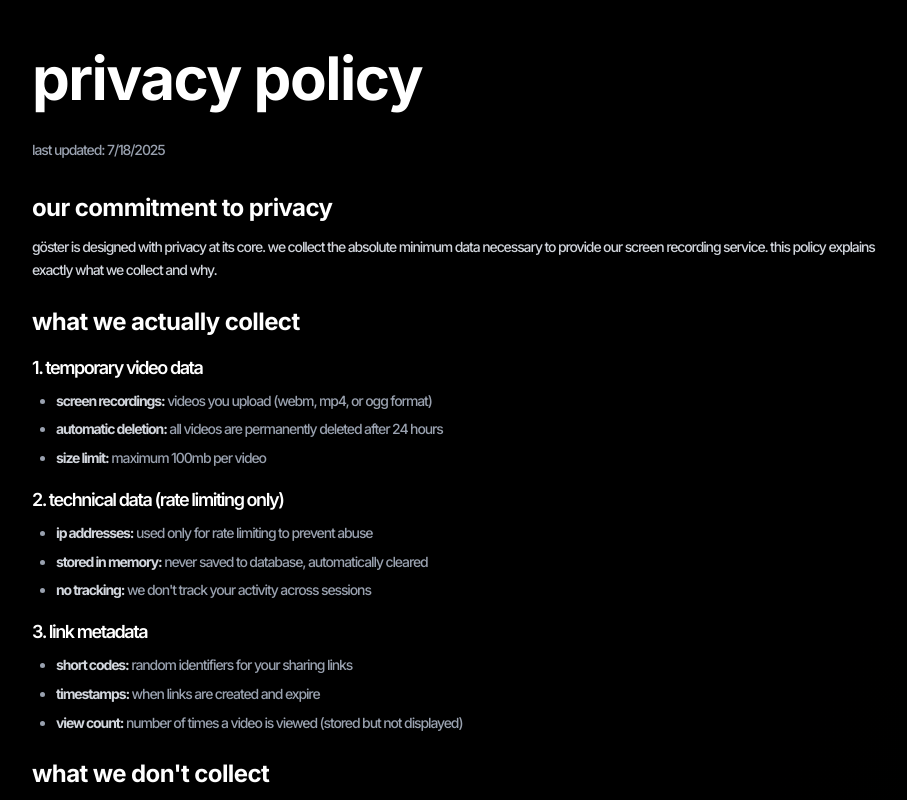
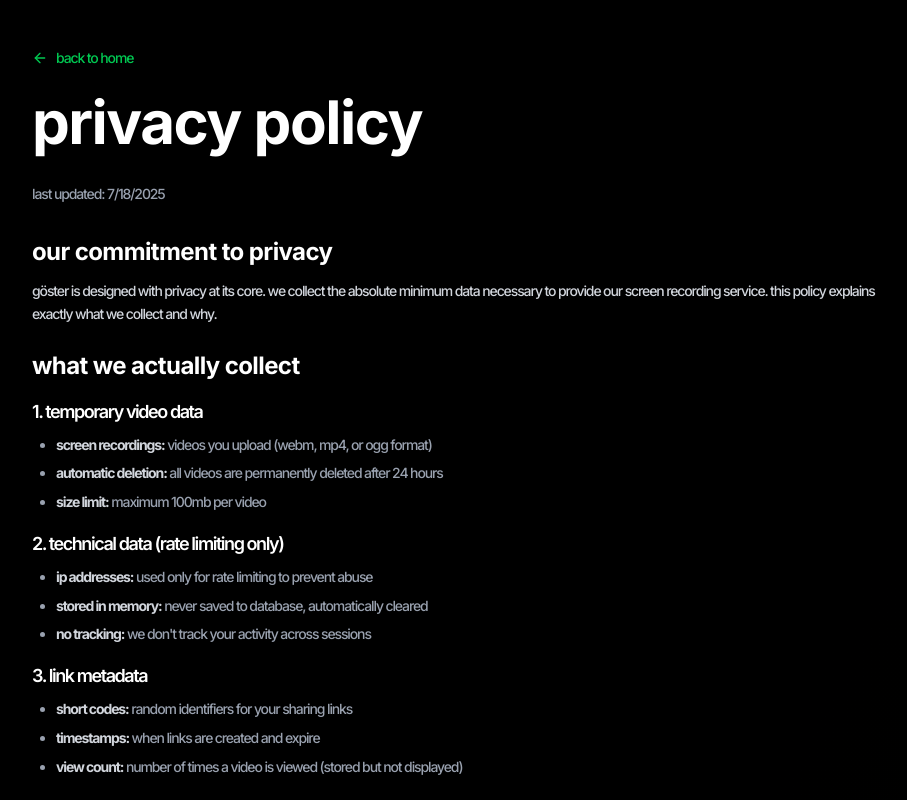
Before and after one commit to byigitt/goster, a Next.js app: page /privacy in a window 1280 px wide. Shown: the top 800 px of the page, without its empty margins (176-1083 px from the left). Built offline with nearby package versions, Linux system fonts and the light colour scheme.

Commit message:
feat: add back to home link in Privacy Policy and Terms of Service pages for improved navigation

```diff
--- a/src/app/privacy/page.js
+++ b/src/app/privacy/page.js
@@ -1,7 +1,14 @@
+import Link from 'next/link';
+import { ArrowLeft } from 'lucide-react';
+
 export default function PrivacyPolicy() {
   return (
     <div className="min-h-screen bg-gradient-to-br from-black via-black to-green-950">
       <div className="container mx-auto px-4 py-12 max-w-4xl">
+        <Link href="/" className="inline-flex items-center gap-2 text-green-500 hover:text-green-400 transition-colors mb-6">
+          <ArrowLeft className="w-4 h-4" />
+          <span className="text-sm">Back to home</span>
+        </Link>
         <h1 className="text-5xl sm:text-6xl font-bold text-white tracking-tight mb-8">Privacy Policy</h1>
         <p className="text-sm text-gray-400 mb-8">Last updated: {new Date().toLocaleDateString()}</p>
 
--- a/src/app/terms/page.js
+++ b/src/app/terms/page.js
@@ -1,7 +1,14 @@
+import Link from 'next/link';
+import { ArrowLeft } from 'lucide-react';
+
 export default function TermsOfService() {
   return (
     <div className="min-h-screen bg-gradient-to-br from-black via-black to-green-950">
       <div className="container mx-auto px-4 py-12 max-w-4xl">
+        <Link href="/" className="inline-flex items-center gap-2 text-green-500 hover:text-green-400 transition-colors mb-6">
+          <ArrowLeft className="w-4 h-4" />
+          <span className="text-sm">Back to home</span>
+        </Link>
         <h1 className="text-5xl sm:text-6xl font-bold text-white tracking-tight mb-8">Terms of Service</h1>
         <p className="text-sm text-gray-400 mb-8">Last updated: {new Date().toLocaleDateString()}</p>
 
```
